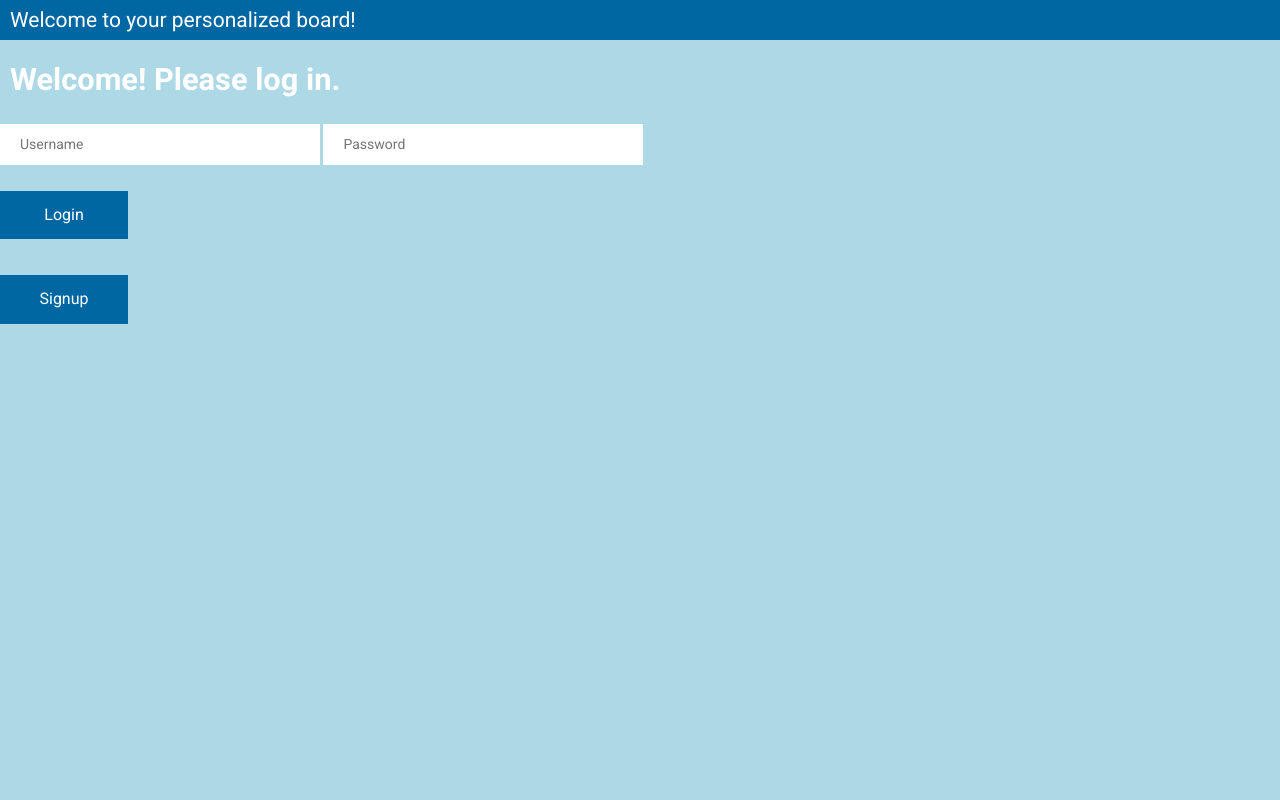
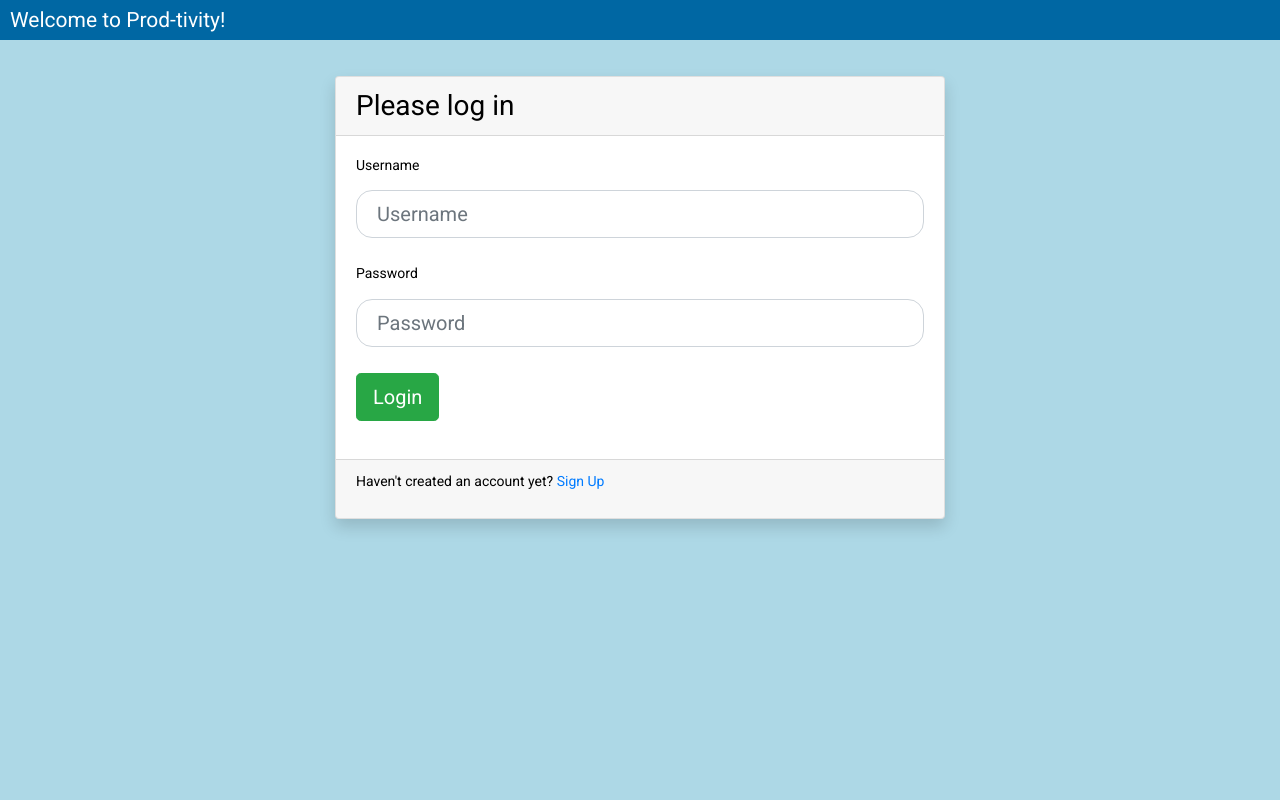
Before and after one commit to jinhanjun/prod-tivity, a PHP site: page /open.php in a window 1280 px wide. Run offline with PHP 8.4, Linux system fonts and the light colour scheme.

Commit message:
Update open.php
update w/ new login

```diff
--- a/open.php
+++ b/open.php
@@ -9,15 +9,13 @@
     <meta charset="UTF-8" />
     <meta name="viewport" content="width=device-width, initial-scale=1.0" />
 
-    <link
-      rel="stylesheet"
-      href="https://cdnjs.cloudflare.com/ajax/libs/normalize/8.0.1/normalize.min.css"
-    />
-    <link
-      href="https://fonts.googleapis.com/css?family=Roboto:400,700"
-      rel="stylesheet"
-    />
-    <link rel="stylesheet" href="style.css" />
+    <link rel="stylesheet" href="https://cdnjs.cloudflare.com/ajax/libs/normalize/8.0.1/normalize.min.css" />
+    <link href="https://fonts.googleapis.com/css?family=Roboto:400,700" rel="stylesheet"/>
+    <link rel="stylesheet" href="https://stackpath.bootstrapcdn.com/bootstrap/4.3.1/css/bootstrap.min.css" integrity="sha384-ggOyR0iXCbMQv3Xipma34MD+dH/1fQ784/j6cY/iJTQUOhcWr7x9JvoRxT2MZw1T" crossorigin="anonymous">
+    <link rel="stylesheet" href="style.css"/>
+    <link rel="stylesheet" href="login.css"/>
+
+
     <script src="board.js"></script>
     <script type = "module" src="app.js"></script>
     <title>Productivity Board</title>
@@ -26,52 +24,66 @@
     <div class="ui">
       <nav>
         <div class="nav--left">
-          <a style="color:white;"> Welcome to your personalized board!</a>
+          <a style="color:white;"> Welcome to Prod-tivity!</a>
+        </div>
+        <div class="nav--right"></div>
+      </nav>
+      <br /> <br />
+        <div class="col-lg-6 col-md-8 mx-auto">
+            <div id = "logincard" class = "card rounded shadow shadow-sm">
+            <div class="card-header">
+                    <h3 class="mb-0">Please log in</h3>
+                  </div>
+            <div class="card-body">
+            <form action="login/logininc.php" method="post" >
 
-        </div>
+            <label for="userbox">Username</label>
+            <input id = "userbox"  class="form-control form-control-lg form-rounded" name="username" type = "text" placeholder="Username" >
 
-        <div class="nav--right">
+            <br />
+            <label for = "pwbox"> Password </label>
+            <input id = "pwbox"  class="form-control form-control-lg form-rounded" name="password" type = "text" placeholder="Password" >
 
-        </div>
-      </nav>
-      <header><h1>Welcome! Please log in.</h1></header>
-      <br /> <br />
+            <br />
+
+                <button  id = "loginbutton" class="btn btn-success btn-lg float-left" type="submit" name="loginsubmit">Login</button>
+            <div class = "float-right">
             <?php
               if(isset($_GET['error'])){
                   if($_GET['error']== "wrongpassword"){
-                echo '<h1>Wrong password.</h1>';
+                      echo '<p class ="loginMSG">Wrong password. </p>';
 
                   } else if($_GET['error']== "nouser"){
-                echo '<h1>No such username exists.</h1>';
+                      echo '<p class ="loginMSG">No such username exists. </p>';
 
                   }else if($_GET['error']== "sqlerror"){
-                echo '<h1>Database error</h1>';
+                      echo '<p class ="loginMSG">Database error. </p>';
 
                   }
-            echo '<h1> Please try again</h1>';
+                  echo '<p class ="loginMSG"> Please try again.</p>';
               } else if (isset($_GET['signup'])== "success") {
-            echo '<h1>SUCCESS!</h1>';
+                  echo '<p style = "color: green;"> Success! Logging you in. </p>';
                   echo '<a href="header.php"><button style="width: 10%; background-color: #0067a3; border: none; color: white; padding: 15px 32px; text-align: center; text-decoration: none; display: inline-block; font-size: 16px;"type="submit" >Enter</button></a>';
-
               }
             ?>
-      <form action="login/logininc.php" method="post" >
-                        <input style="width: 25%; padding: 12px 20px; margin: 8px 0; box-sizing: border-box;" name="username" type = "text" placeholder="Username" >
-                        <input style="width: 25%; padding: 12px 20px; margin: 8px 0; box-sizing: border-box;" name="password" type = "text" placeholder="Password" >
-                        <br /> <br />
-                        <button style="width: 10%; background-color: #0067a3; border: none; color: white; padding: 15px 32px; text-align: center; text-decoration: none; display: inline-block; font-size: 16px;"type="submit" name="loginsubmit">Login</button>
+            </div>
               </form>
-                        <br /> <br />
-                        <a href="signup.php" name="signup"><button style="width: 10%; background-color: #0067a3; border: none; color: white; padding: 15px 32px; text-align: center; text-decoration: none; display: inline-block; font-size: 16px;"type="submit" name="signupsubmit">Signup</button></a>
+              </div>
+
+      <br />
+
+        <div class = "card-footer">
+          <p>Haven't created an account yet? <a id = "signuplink" href = "signup.php" name = "signup">Sign Up</a></p>
+        </div>
+
+
         <div class="field">
             <div class="control">
-
         </div>
 
         </div>
-
-
-
+      </div>
+      </div>
 
     </div>
   </body>
```
Lines whose indentation alone changed are shown as unchanged.
